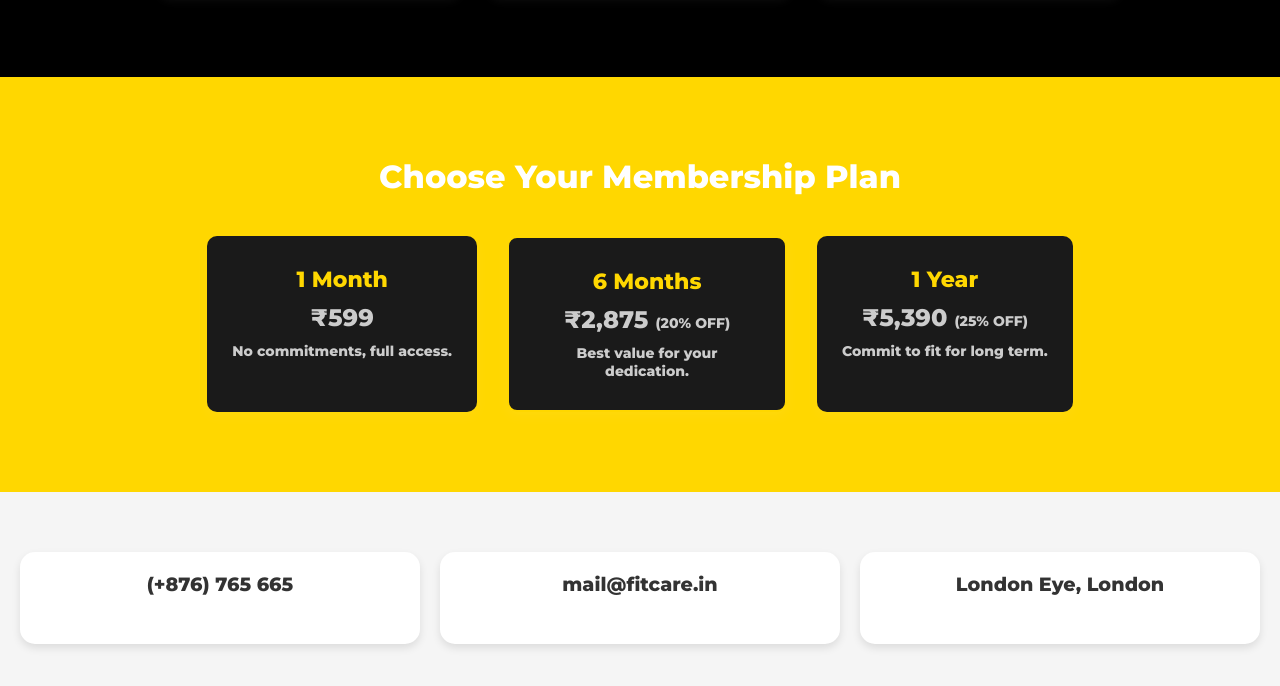
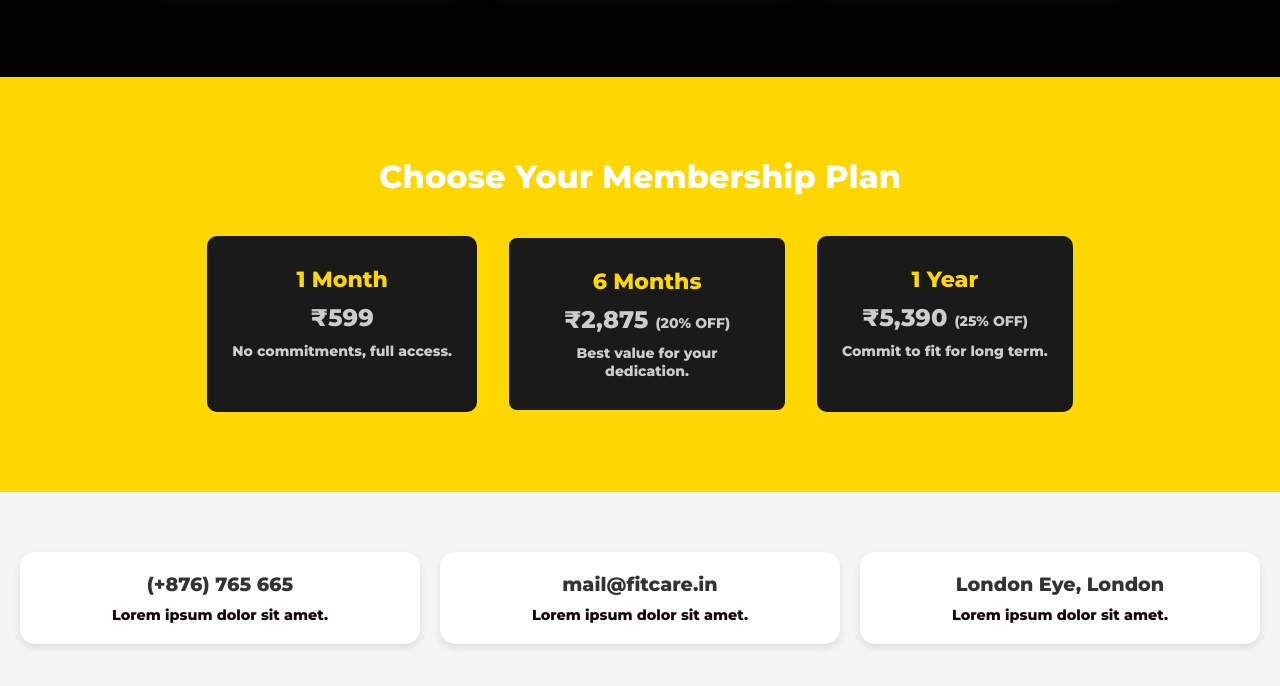
Before and after one commit to raziabanu21/fitcare, a plain HTML site: page index.html in a window 1280 px wide. Shown: the part 2096-2782 px from the top of the page. Drawn offline with Linux system fonts and the light colour scheme; grey boxes are pictures that could not be loaded.

Commit message:
style.css

```diff
--- a/style.css
+++ b/style.css
@@ -297,7 +297,7 @@
   }
 
   .card p {
-    color: white;
+    color: rgb(19, 5, 5);
     font-size: 0.9rem;
   }
 
```
